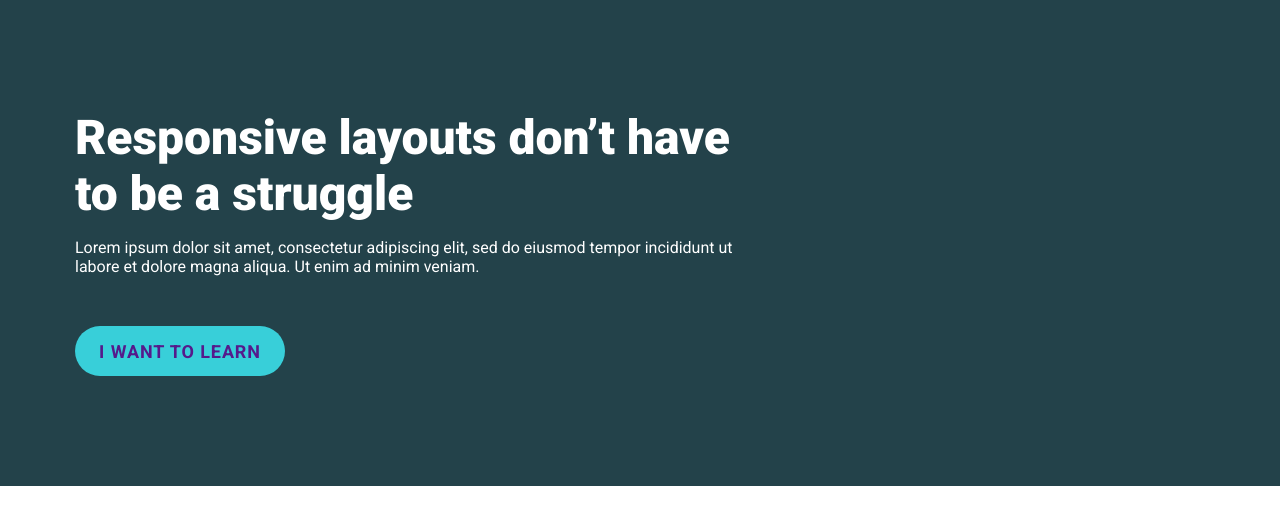
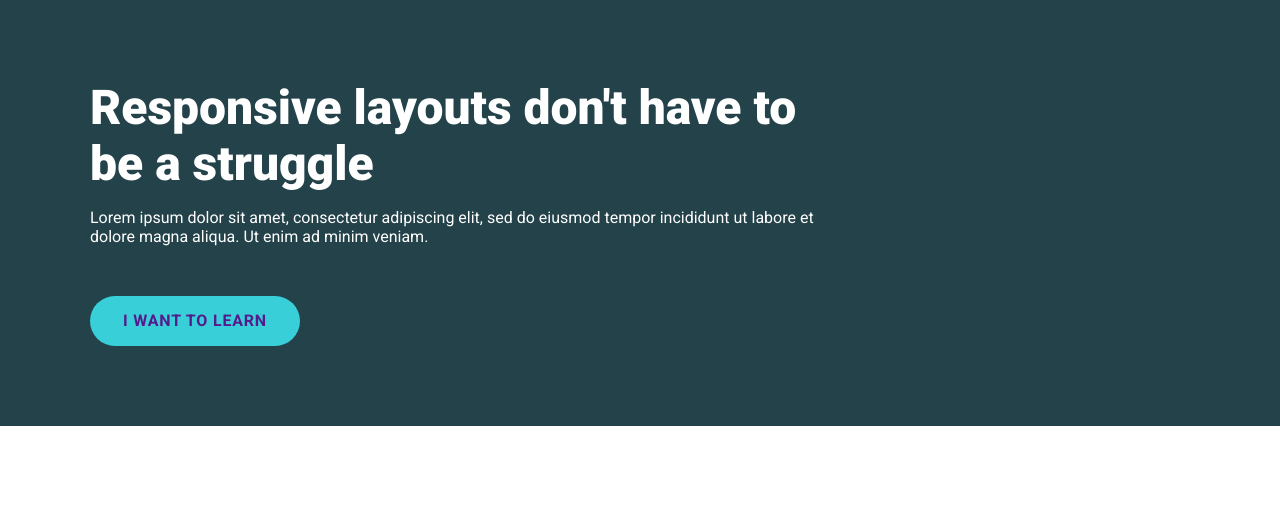
Before and after one commit to cirojales/conquering-responsive-layouts, a plain HTML site: page day05-challenge03/index.html in a window 1280 px wide. Drawn offline with Linux system fonts and the light colour scheme.

Commit message:
chore: edit solution

```diff
--- a/day05-challenge03/index.html
+++ b/day05-challenge03/index.html
@@ -14,15 +14,19 @@
     rel="stylesheet"
   />
   <body>
-    <div class="container">
-      <div class="wrapper">
-        <h1 class="heading">Responsive layouts don’t have to be a struggle</h1>
-        <p class="description">
-          Lorem ipsum dolor sit amet, consectetur adipiscing elit, sed do
-          eiusmod tempor incididunt ut labore et dolore magna aliqua. Ut enim ad
-          minim veniam.
-        </p>
-        <a class="link" href="">I want to learn</a>
+    <div class="hero">
+      <div class="container">
+        <div class="hero__wrapper">
+          <h1 class="hero__text__heading">
+            Responsive layouts don't have to be a struggle
+          </h1>
+          <p class="hero__text__description">
+            Lorem ipsum dolor sit amet, consectetur adipiscing elit, sed do
+            eiusmod tempor incididunt ut labore et dolore magna aliqua. Ut enim
+            ad minim veniam.
+          </p>
+          <a class="hero__text__link" href="">I want to learn</a>
+        </div>
       </div>
     </div>
   </body>
--- a/day05-challenge03/styles.css
+++ b/day05-challenge03/styles.css
@@ -10,27 +10,37 @@ body {
   font-family: "Roboto", sans-serif;
 }
 
-.container {
-  padding: 110px 75px;
+.hero {
+  padding: 10vmin 10vmin;
   background-color: #23424a;
   color: #ffffff;
 }
 
-.heading {
+.container {
+  max-width: 1100px;
+  margin: 0 auto;
+}
+
+.hero__wrapper {
+  width: 66%;
+}
+
+.hero__text__heading {
   font-weight: 900;
   font-size: 48px;
+  font-size: 3rem;
   line-height: 56px;
   margin-top: 0;
   margin-bottom: 10px;
 }
 
-.description {
+.hero__text__description {
   font-weight: 300;
-  font-size: 16px;
+  font-size: 1rem;
   line-height: 19px;
 }
 
-.link {
+.hero__text__link {
   text-transform: uppercase;
   display: block;
   background: #38cfd9;
@@ -39,7 +49,7 @@ body {
   height: 50px;
   width: 210px;
   text-decoration: none;
-  font-size: 18px;
+  font-size: 1rem;
   font-weight: 700;
   line-height: 150.19%;
   letter-spacing: 0.05em;
@@ -48,7 +58,3 @@ body {
   align-items: center;
   margin-top: 50px;
 }
-
-.wrapper {
-  width: 60%;
-}
```
